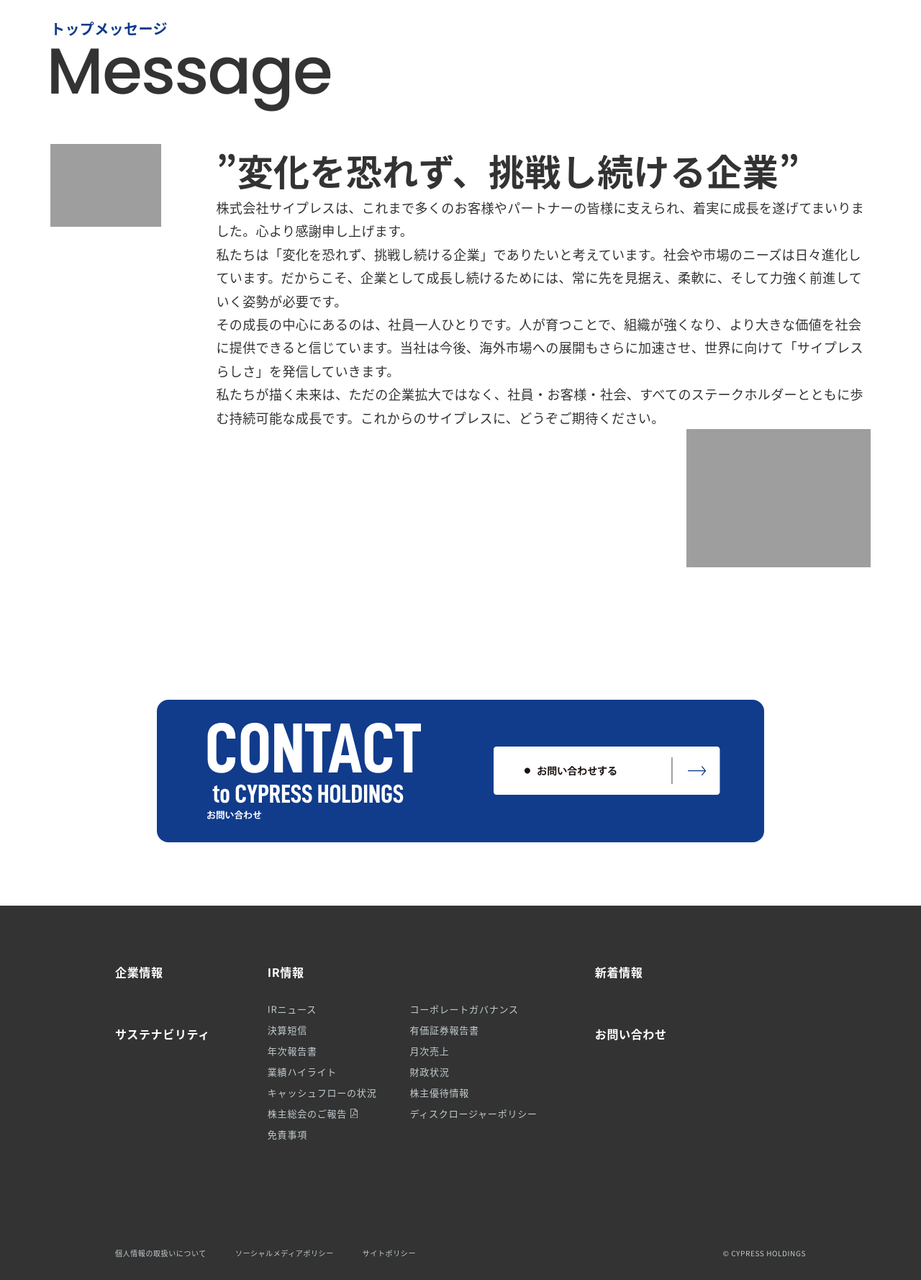
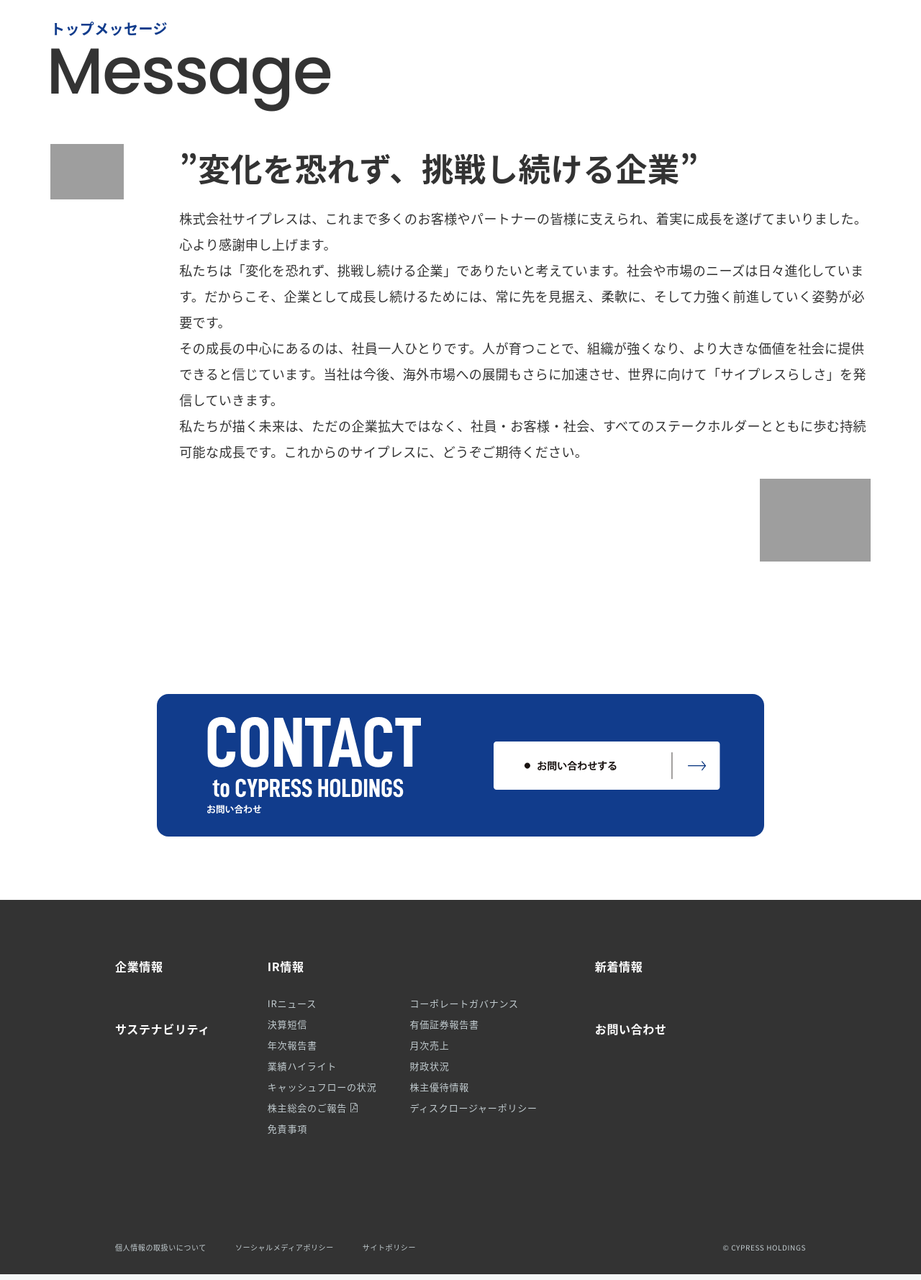
Before and after one commit to plus-agc/cypress, a PHP site: page /company.html in a window 1280 px wide. Shown: the part 2557-4335 px from the top of the page at 72% size. Run offline with PHP 8.4, Linux system fonts and the light colour scheme; grey boxes are pictures that could not be loaded.

Commit message:
modified

```diff
--- a/assets/css/pages/company.css
+++ b/assets/css/pages/company.css
@@ -3680,11 +3680,11 @@ button:focus {
 }
 
 .p-company-message__message {
+  width: 8vw;
+}
+
+.p-company-message__sign {
   width: 12vw;
-}
-
-.p-company-message__sign {
-  width: 20vw;
   align-self: end;
 }
 
@@ -3694,12 +3694,13 @@ button:focus {
   flex-direction: column;
   align-items: start;
   justify-content: space-around;
+  gap: 2rem;
 }
 
 .p-company-message__content p {
   font-size: 1.8rem;
   font-weight: 400;
-  line-height: 1.8;
+  line-height: 2;
 }
 
 .p-company-message__title {
@@ -3707,7 +3708,7 @@ button:focus {
 }
 
 .p-company-message__title span {
-  font-size: 5rem;
+  font-size: 4.444444rem;
   font-weight: 600;
 }
 
```
